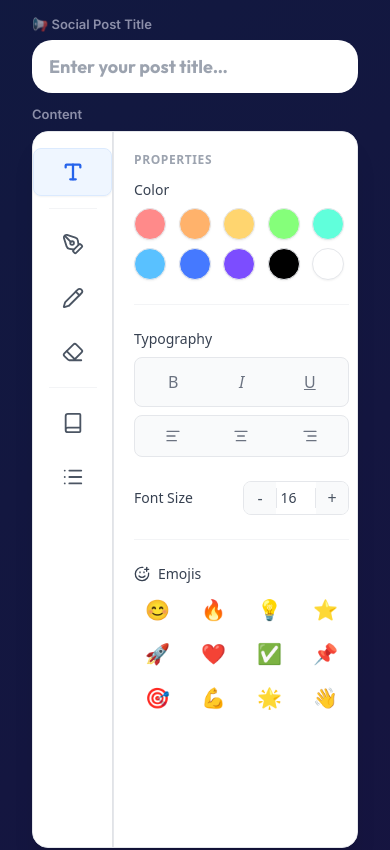
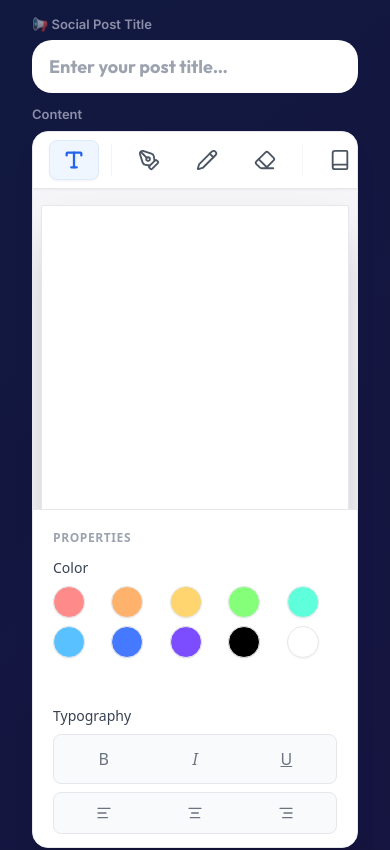
Before and after one commit to Prap1/Doc-Flow, a React (Vite) app: page /chat in a window 390 px wide. Shown: the part 908-1758 px from the top of the page. Built offline with nearby package versions, Linux system fonts and the light colour scheme.

Commit message:
fix: responsive layout for rich editor on mobile

```diff
--- a/src/components/RichEditor.jsx
+++ b/src/components/RichEditor.jsx
@@ -100,7 +100,7 @@ export default function RichEditor({
 
   const ToolBtn = ({ id, icon: Icon, label, disabled, onClick }) => (
     <button
-      className={`w-full flex flex-col items-center justify-center gap-1 p-3 rounded-lg transition-colors ${activeTool === id ? "bg-blue-50 text-blue-600 shadow-sm border border-blue-100" : "text-gray-600 hover:bg-gray-100"} ${disabled ? "opacity-50 cursor-not-allowed" : ""}`}
+      className={`min-w-[50px] md:w-full flex flex-col items-center justify-center gap-1 p-2 md:p-3 rounded-lg transition-colors shrink-0 ${activeTool === id ? "bg-blue-50 text-blue-600 shadow-sm border border-blue-100" : "text-gray-600 hover:bg-gray-100"} ${disabled ? "opacity-50 cursor-not-allowed" : ""}`}
       onClick={(e) => {
         e.preventDefault();
         if (disabled) return;
@@ -117,16 +117,16 @@ export default function RichEditor({
   );
 
   return (
-    <div className="flex h-[85vh] border border-gray-200 rounded-2xl overflow-hidden bg-gray-50 text-gray-800 shadow-xl font-sans w-full">
+    <div className="flex flex-col md:flex-row h-[85vh] border border-gray-200 rounded-2xl overflow-hidden bg-gray-50 text-gray-800 shadow-xl font-sans w-full">
       {/* Left Sidebar Toolbar */}
-      <div className="w-20 md:w-24 bg-white border-r border-gray-200 flex flex-col items-center py-4 gap-2 z-20 shadow-sm overflow-y-auto shrink-0">
+      <div className="w-full md:w-24 bg-white border-b md:border-b-0 md:border-r border-gray-200 flex flex-row md:flex-col items-center py-2 md:py-4 px-4 md:px-0 gap-2 z-20 shadow-sm overflow-x-auto md:overflow-x-hidden md:overflow-y-auto shrink-0">
         <ToolBtn
           id="text"
           icon={Type}
           label="Text"
           onClick={() => execCmd("removeFormat")}
         />
-        <div className="w-12 h-[1px] bg-gray-100 my-1 shrink-0" />
+        <div className="h-8 md:h-[1px] w-[1px] md:w-12 bg-gray-100 mx-1 md:my-1 shrink-0" />
         <ToolBtn
           id="pen"
           icon={PenTool}
@@ -145,7 +145,7 @@ export default function RichEditor({
           label="Eraser"
           onClick={() => execCmd("removeFormat")}
         />
-        <div className="w-12 h-[1px] bg-gray-100 my-1 shrink-0" />
+        <div className="h-8 md:h-[1px] w-[1px] md:w-12 bg-gray-100 mx-1 md:my-1 shrink-0" />
         <ToolBtn
           id="meaning"
           icon={Book}
@@ -166,7 +166,7 @@ export default function RichEditor({
 
       {/* Center Document Workspace */}
       <div className="flex-1 flex flex-col relative overflow-hidden bg-gray-100/50">
-        <div className="flex-1 overflow-auto flex justify-center py-10 px-4">
+        <div className="flex-1 overflow-auto flex justify-center py-4 md:py-10 px-2 md:px-4">
           <div className="bg-white shadow-2xl rounded-sm w-full max-w-[800px] min-h-[1056px] relative flex flex-col border border-gray-200">
             {/* Editor area - simulating an A4 page */}
             <div
@@ -178,7 +178,7 @@ export default function RichEditor({
                 if (onChange) onChange(e.currentTarget.innerHTML);
               }}
               data-placeholder={placeholder}
-              className="flex-1 outline-none p-12 text-[#111] leading-relaxed cursor-text"
+              className="flex-1 outline-none p-6 md:p-12 text-[#111] leading-relaxed cursor-text"
               style={{
                 fontSize: `${fontSize}px`,
                 fontFamily: "Inter, sans-serif",
@@ -192,7 +192,7 @@ export default function RichEditor({
       </div>
 
       {/* Right Sidebar Properties Panel */}
-      <div className="w-64 bg-white border-l border-gray-200 flex flex-col p-5 gap-6 z-20 shadow-sm shrink-0 overflow-y-auto">
+      <div className="w-full md:w-64 bg-white border-t md:border-t-0 md:border-l border-gray-200 flex flex-col p-5 gap-6 z-20 shadow-sm shrink-0 overflow-y-auto max-h-[40vh] md:max-h-full">
         <div>
           <h3 className="text-xs font-bold text-gray-400 uppercase tracking-wider mb-3">
             Properties
```
